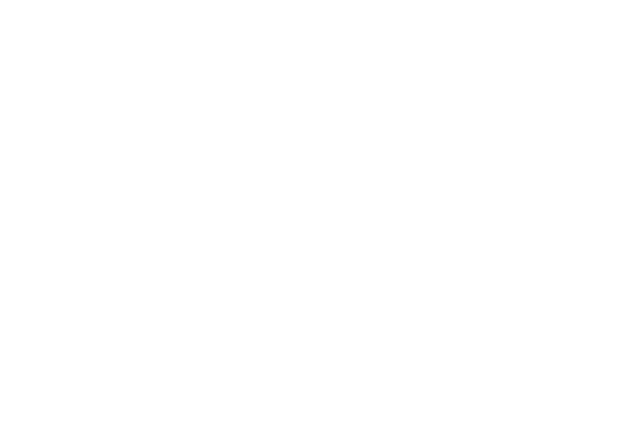
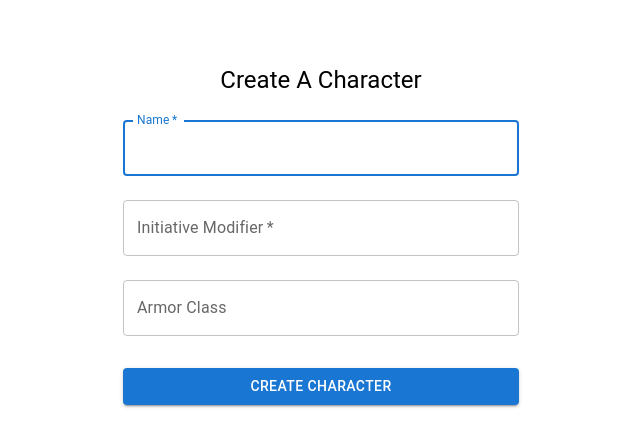
Before and after one commit to jtb3566/initiative-tracker-webapp, a React (Create React App) app: page /createCharacter in a window 1280 px wide. Before the commit this address had no page. Shown: the top 446 px of the page, without its empty margins (319-959 px from the left). Built offline with nearby package versions, Linux system fonts and the light colour scheme.

Commit message:
added CreateCharacter page

```diff
--- a/src/App.js
+++ b/src/App.js
@@ -1,6 +1,7 @@
 import { BrowserRouter as Router, Route, Routes } from 'react-router-dom'
 import CreateAccount from './pages/CreateAccount';
 import Login from './pages/Login';
+import CreateCharacter from './pages/CreateCharacter';
 
 function App() {
   return (
@@ -8,6 +9,7 @@
       <Routes>
         <Route exact path="/" element={<Login />} />
         <Route exact path="/createAccount" element={<CreateAccount />} />
+        <Route exact path="/createCharacter" element={<CreateCharacter />} />
       </Routes>
     </Router>
   );
--- a/src/pages/CreateAccount.js
+++ b/src/pages/CreateAccount.js
@@ -4,33 +4,25 @@
 import { TextField } from "@mui/material";
 import { Button } from "@mui/material";
 import axios from "axios";
+import fetchAccountByEmail from "../utilities/fetchAccountByEmail";
 
 export default function CreateAccount() {
 
     const handleSubmit = (event) => {
         event.preventDefault();
-        console.log(event.currentTarget.username.value);
-        console.log("----------------------------");
+
         const data = {
             email: event.currentTarget.email.value,
             username: event.currentTarget.username.value,
             password: event.currentTarget.password.value
         }
-        const jsonData = JSON.stringify(data);
-        console.log(jsonData);
-        console.log(data);
-        //const data = new FormData(event.currentTarget);
-        // console.log({
-        //     email: data.get('email'),
-        //     username: data.get('username'),
-        //     password: data.get('password')
-        // });
 
         axios.post(`http://localhost:8080/api/createAccount`, data)
         .then(function (response) {
             console.log(response);
-          })
-    }
+            })
+        }
+
 
     return (
         <Container component="main" maxWidth="xs">
--- /dev/null
+++ b/src/pages/CreateCharacter.js
@@ -0,0 +1,75 @@
+import { Box, Button, Container, TextField, Typography } from "@mui/material";
+import axios from "axios";
+
+export default function CreateCharacter() {
+    const handleSubmit = (event) => {
+        event.preventDefault();
+
+        const data = {
+            name: event.currentTarget.name.value,
+            initiativeMod: event.currentTarget.initiativeMod.value,
+            armorClass: event.currentTarget.armorClass.value
+        }
+
+        axios.post(`http://localhost:8080/api/createdCharacter/createCharacter`, data)
+        .then(function(response) {
+            console.log(response)
+        })
+    }
+
+    return (
+        <Container component = "main" maxWidth="xs">
+            <Box
+                sx={{
+                    marginTop: 8,
+                    display: 'flex',
+                    flexDirection: 'column',
+                    alignItems: 'center',
+                }}
+            >
+                <Typography component="h1" variant = "h5">
+                    Create A Character
+                </Typography>
+            </Box>
+            <Box component="form" onSubmit={handleSubmit} noValidate sx={{ mt: 1 }}>
+                <TextField
+                    margin="normal"
+                    required
+                    fullWidth
+                    id="name"
+                    label="Name"
+                    name="name"
+                    type="text"
+                    autoFocus
+                />
+                <TextField
+                    margin="normal"
+                    required
+                    fullWidth
+                    id="initiativeMod"
+                    label="Initiative Modifier"
+                    name="initiativeMod"
+                    type="number"
+
+                />
+                <TextField
+                    margin="normal"
+                    fullWidth
+                    id="armorClass"
+                    label="Armor Class"
+                    name="armorClass"
+                    type="number"
+                    min = "0"
+                />
+                <Button
+                    type="submit"
+                    fullWidth
+                    variant="contained"
+                    sx={{ mt: 3, mb: 2}}
+                >
+                    Create Character
+                </Button>
+            </Box>
+        </Container>
+    )
+}
--- /dev/null
+++ b/src/utilities/fetchAccountByEmail.js
@@ -0,0 +1,11 @@
+import axios from "axios";
+
+const fetchAccountByEmail = async (data) => {
+    let account = await axios.post(`http://localhost:8080/api/getAccountByEmail`, data)
+        .then(function (response) {
+            console.log(response);
+          })
+    return account
+}
+
+export default fetchAccountByEmail;
```
